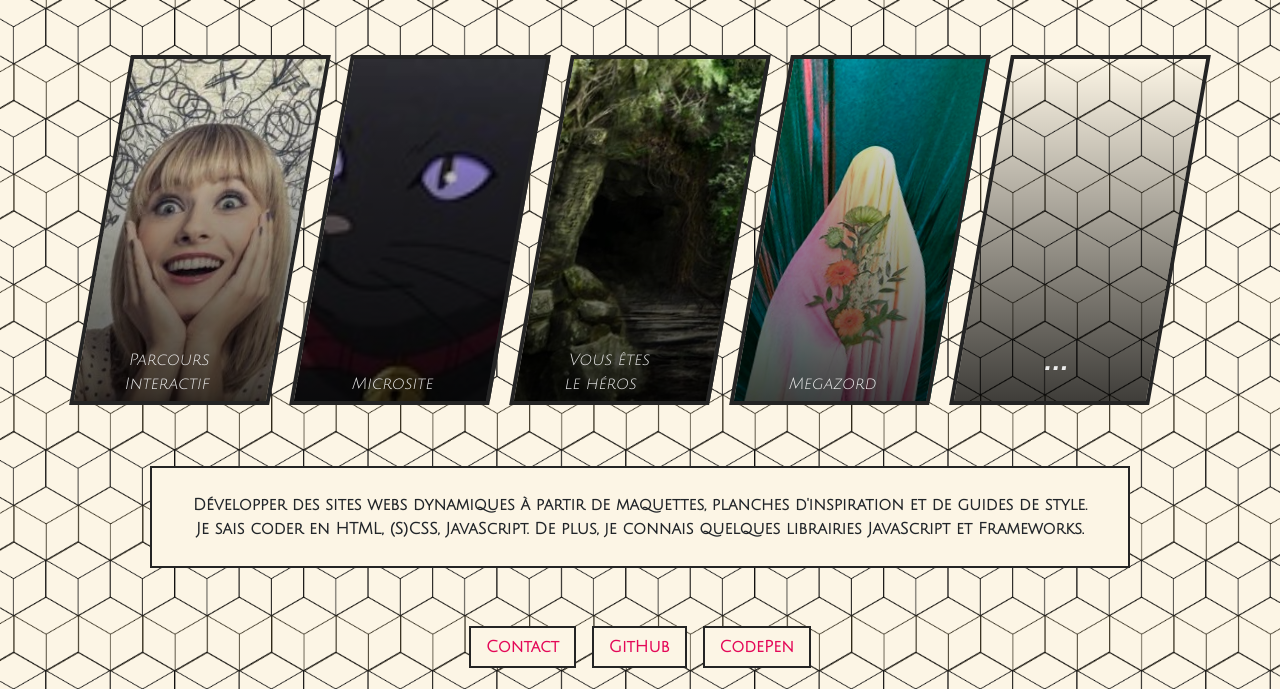
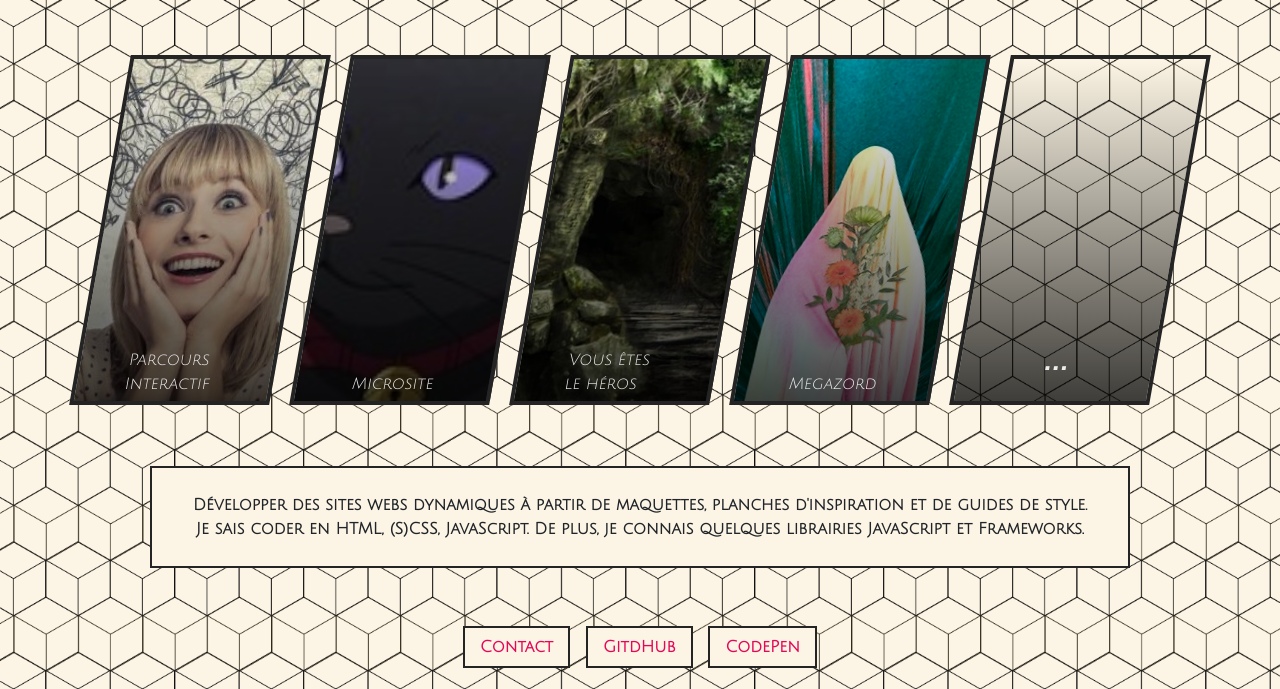
Before and after one commit to Nihlux/nihlux.github.io, a plain HTML site: page index.html in a window 1280 px wide. Shown: the part 111-800 px from the top of the page. Drawn offline with nearby package versions, Linux system fonts and the light colour scheme.

Commit message:
Update index.html

```diff
--- a/index.html
+++ b/index.html
@@ -153,7 +153,7 @@
                         </div>
                       </div>
                     </div>
-                    <a class="links" href="https://github.com/Nihlux" target="_blank">GitHub</a>
+                    <a class="links" href="https://github.com/Nihlux" target="_blank">GitdHub</a>
                     <a class="links" href="https://codepen.io/gab-leblanc" target="_blank">CodePen</a>
                 </div>
             </div>
```
